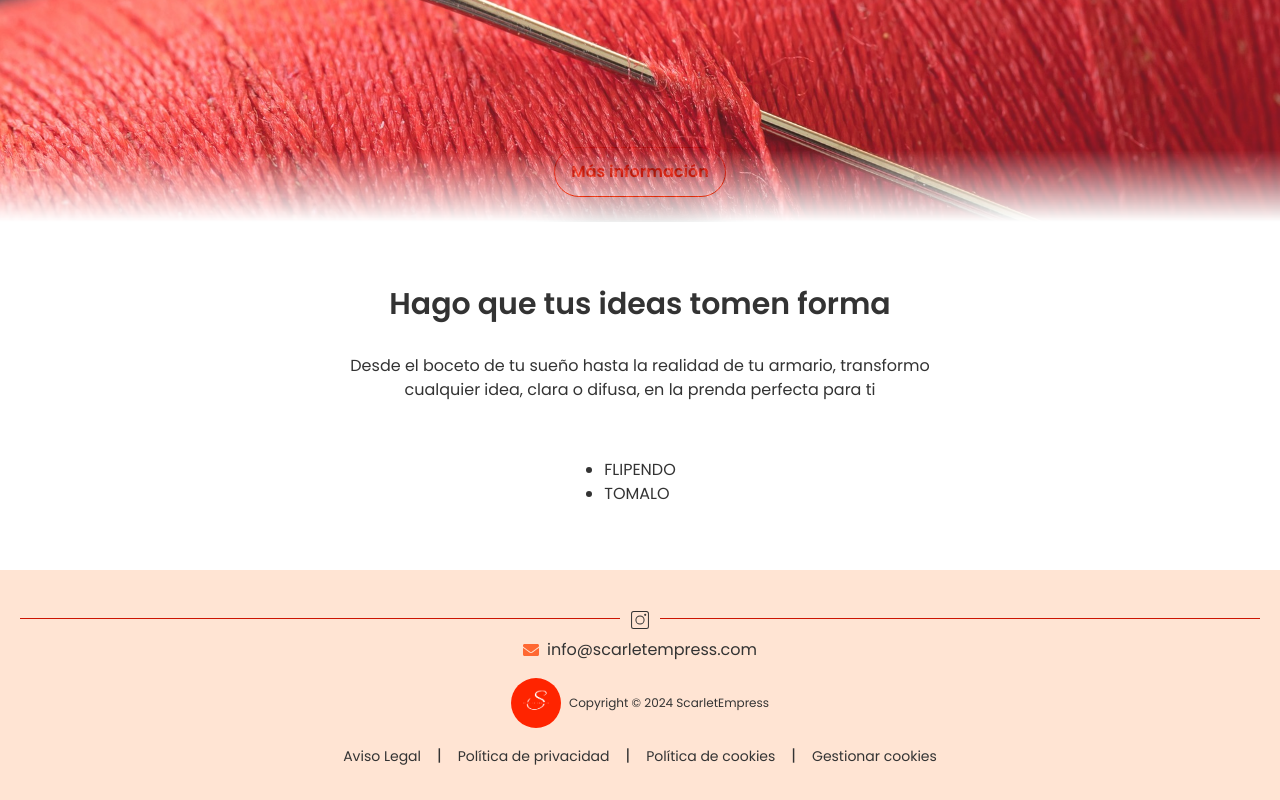
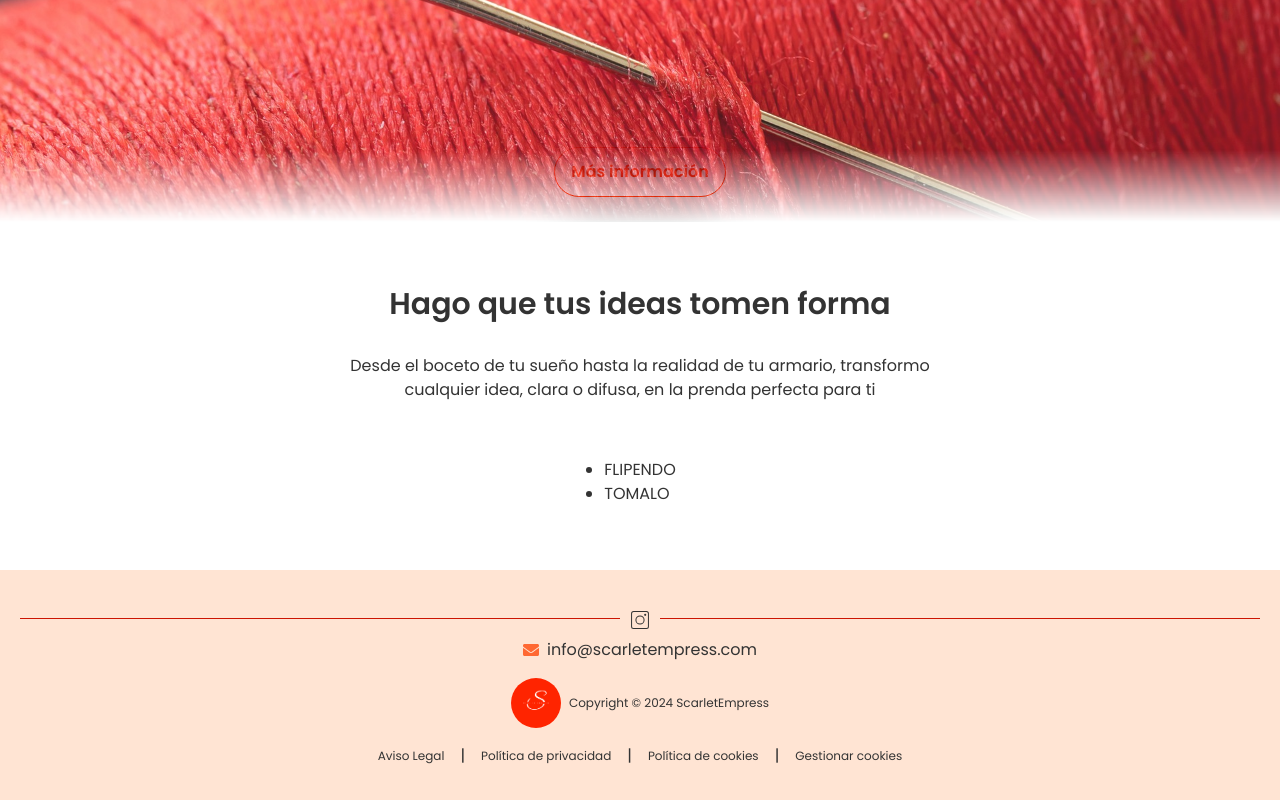
Before and after one commit to xaviermariaconejo/scarletempress, a Next.js app: page / in a window 1280 px wide. Shown: the part 258-1058 px from the top of the page. Built offline with nearby package versions, Linux system fonts and the light colour scheme; what tailwindcss-animated would draw is missing.

Commit message:
change footer font

```diff
--- a/app/ui/footer.tsx
+++ b/app/ui/footer.tsx
@@ -7,7 +7,7 @@ import Link from 'next/link';
 const animationFadeUp =
   'animate-fade-up animate-once animate-duration-1000 animate-ease-out animate-fill-forwards';
 
-const linkStyles = 'hover:text-scarlet-700 text-sm hover:underline';
+const linkStyles = 'hover:text-scarlet-700 text-xs hover:underline';
 
 export function Footer() {
   return (
```
